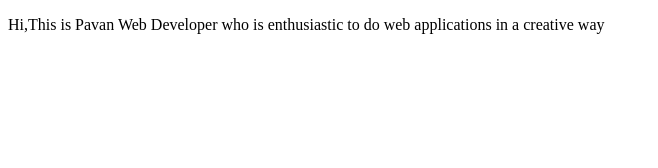
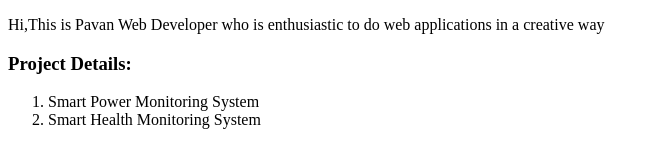
Before and after one commit to nvspavankalyanch/nvspavankalyan-portfolio-test, a plain HTML site: page index.html in a window 1280 px wide. Shown: the whole page, without its empty margins (0-658 px from the left). Drawn offline with Linux system fonts and the light colour scheme.

Commit message:
Docs: Updated index.html

```diff
--- a/index.html
+++ b/index.html
@@ -8,5 +8,11 @@
 </head>
 <body>
    <p> Hi,This is Pavan Web Developer who is enthusiastic to do web applications in a creative way</p>
+   <h3>Project Details:</h3>
+   <ol>
+    <li>Smart Power Monitoring System</li>
+    <li>Smart Health Monitoring System</li>
+
+   </ol>
 </body>
 </html>
```
